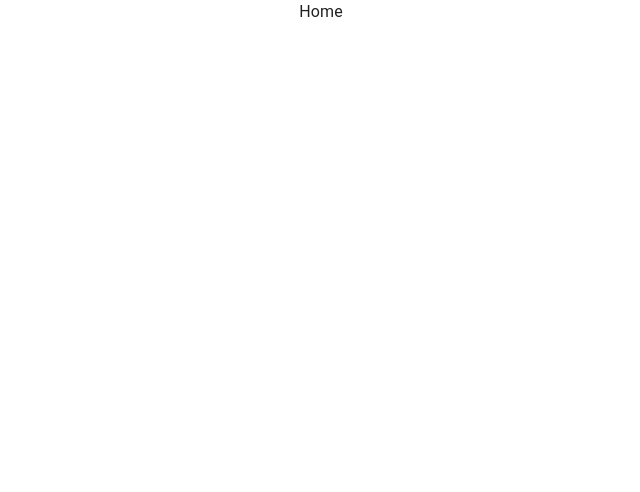
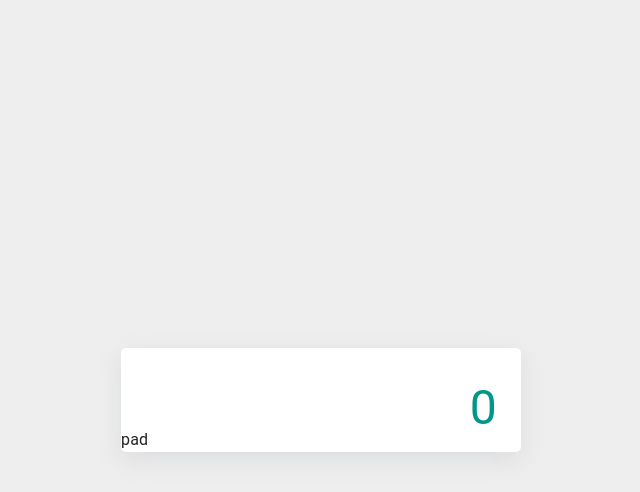
Before and after one commit to Andrew-Ingombe-bptn/calculator-app-andrew, a React (Create React App) app: page / in a window 1280 px wide. Shown: the top 492 px of the page, without its empty margins (319-959 px from the left). Built offline with nearby package versions, Linux system fonts and the light colour scheme.

Commit message:
style the home page container.

```diff
--- a/src/App.tsx
+++ b/src/App.tsx
@@ -1,6 +1,5 @@
 import Home from "./pages/home";
 import { BrowserRouter, Route, Routes } from "react-router-dom";
-import "./App.css";
 
 function App() {
   return (
--- a/src/pages/home.tsx
+++ b/src/pages/home.tsx
@@ -1,7 +1,20 @@
-import React from "react";
+import styled from "styled-components";
+import Calculator from "../components/Calculator";
+
+const Container = styled.div`
+  display: flex;
+  min-height: 100vh;
+  align-items: center;
+  justify-content: center;
+  background-color: #eee;
+`;
 
 const Home = () => {
-  return <div>Home</div>;
+  return (
+    <Container>
+      <Calculator />
+    </Container>
+  );
 };
 
 export default Home;
```
Also changed, not shown: tsconfig.json (+2 -8 lines).
